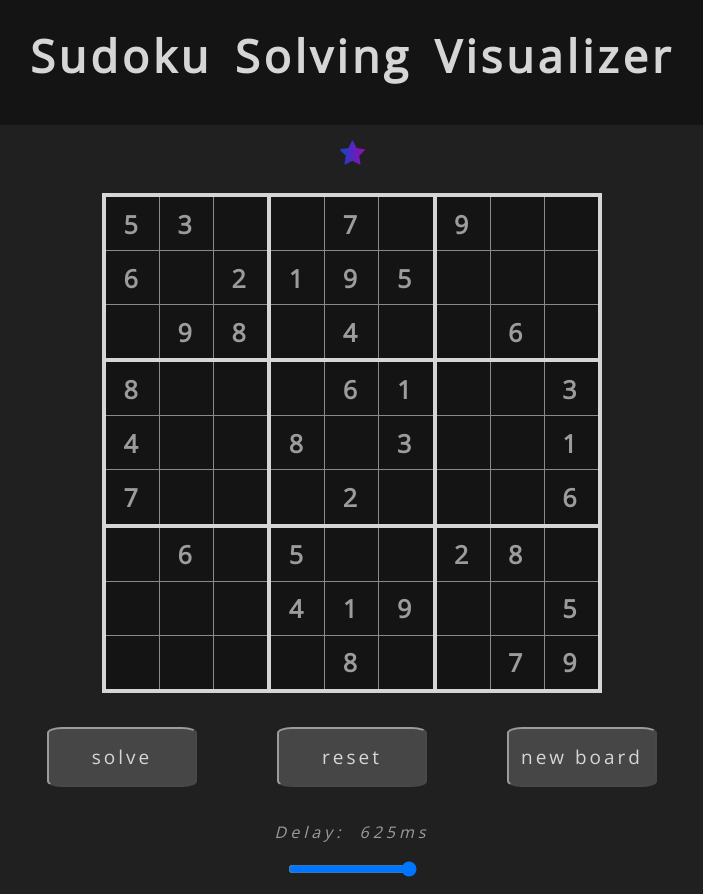
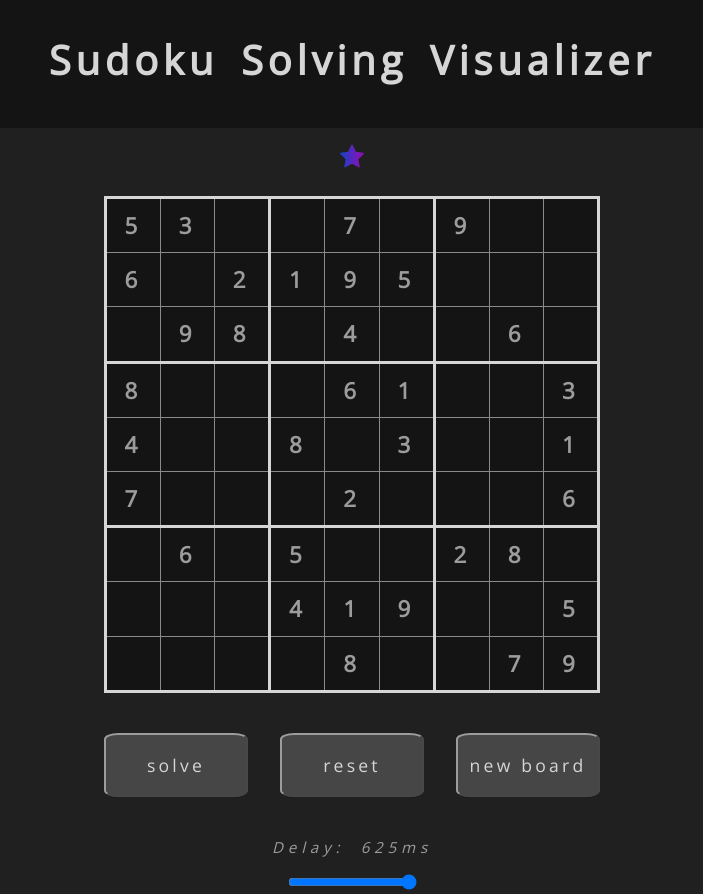
Before and after one commit to wyattp23/sudoku-solving-visualizer, a React (Create React App) app: page / in a window 1280 px wide. Shown: the whole page, without its empty margins (288-991 px from the left). Built offline with nearby package versions, Linux system fonts and the light colour scheme.

Commit message:
Convert px to rem.

```diff
--- a/src/index.css
+++ b/src/index.css
@@ -2,6 +2,10 @@
 
 :root {
   --font-basic: 'Open Sans', sans-serif;
+  --fs-header: 2.5rem;
+  --fs-large: 1.4rem;
+  --fs-mid: 1.1rem;
+  --fs-small: 0.95rem;
 
   --white: rgb(214, 214, 214);
   --off-white: rgb(156, 156, 156);
@@ -18,26 +22,26 @@
 body {
   text-align: center;
   margin: 0;
-  word-spacing: 7px;
-  letter-spacing: 4px;
+  word-spacing: 0.48rem;
+  letter-spacing: 0.3rem;
   background-color: var(--off-black);
-  width: 100%;
+  min-width: 100%;
 }
 
 #buttons {
   text-align: center;
-  margin-bottom: 1.5em;
+  margin-bottom: 1.5rem;
 }
 
 button {
-  margin: 10px 40px;
-  padding: 10px;
-  width: 150px;
-  height: 60px;
+  margin: 1rem 1rem;
+  padding: 0.5rem;
+  width: 9rem;
+  height: 4rem;
 
-  font-size: 19px;
+  font-size: var(--fs-mid);
   font-family: var(--font-basic);
-  letter-spacing: 3px;
+  letter-spacing: 0.2rem;
 
   border-radius: 10%;
   background-color: var(--button-enabled-bg-color);
@@ -63,19 +67,19 @@ button:active {
 button:hover:enabled {
   background-color: var(--button-hover-bg-color);
   color: var(--black);
-  width: 160px;
+  width: 9.8rem;
   transition: 0.5s;
 }
 
 header {
-  width: 100%;
-  min-height: 100px;
+  min-width: 100%;
+  min-height: 6rem;
   margin: 0;
   padding-bottom: 0;
-  padding-top: 25px;
+  padding-top: 2rem;
   text-align: center;
   font-family: var(--font-basic);
-  font-size: 45px;
+  font-size: var(--fs-header);
   font-weight: bolder;
   color: var(--white);
   background-color: var(--black);
@@ -85,45 +89,44 @@ header {
   width: 50%;
   margin: auto;
   font-family: var(--font-basic);
+  font-size: var(--fs-small);
   font-style: italic;
   color: var(--off-white);
 }
 
 #difficultyMeter {
-  width: 500px;
+  width: 8rem;
   margin: auto;
 }
 
 #difficulty {
   display: inline-block;
-  margin: 40px 0px 0 0;
+  margin: 3rem 0 0 0;
   font-family: var(--font-basic);
   color: var(--off-white);
 }
 
 #board {
-  margin: 1.5em auto;
-  width: 500px;
-  height: 500px;
+  margin: 1.5rem auto;
+  min-width: 25rem;
   border-spacing: 0;
   border-collapse: collapse;
 }
 
 .row:nth-child(3n) {
-  border-bottom: 4px solid var(--white);
+  border-bottom: 0.2rem solid var(--white);
 }
 
 .row:nth-child(3n + 1) {
-  border-top: 4px solid var(--white);
+  border-top: 0.2rem solid var(--white);
 }
 
 .cell {
-  height: 50px;
-  width: 50px;
-  line-height: 50px;
+  height: 3.2rem;
+  width: 3.2rem;
   text-align: center;
-  border: 1px solid var(--cell-border-color);
-  font-size: 25px;
+  border: 0.1rem solid var(--cell-border-color);
+  font-size: var(--fs-large);
   font-family: var(--font-basic);
   font-weight: bold;
   color: var(--off-white);
@@ -132,11 +135,11 @@ header {
 }
 
 .cell:nth-child(3n) {
-  border-right: 4px solid var(--white);
+  border-right: 0.2rem solid var(--white);
 }
 
 .cell:nth-child(3n + 1) {
-  border-left: 4px solid var(--white);
+  border-left: 0.2rem solid var(--white);
 }
 
 .static {
@@ -153,11 +156,10 @@ header {
 }
 
 .star {
-  width: 25px;
-  height: 25px;
+  width: 1.5rem;
   display: inline-block;
-  padding: 0 4px;
-  margin: 15px 0 0px 0;
+  padding: 0 0.2rem;
+  margin: 1rem 0 0 0;
 }
 
 .extreme {
```
